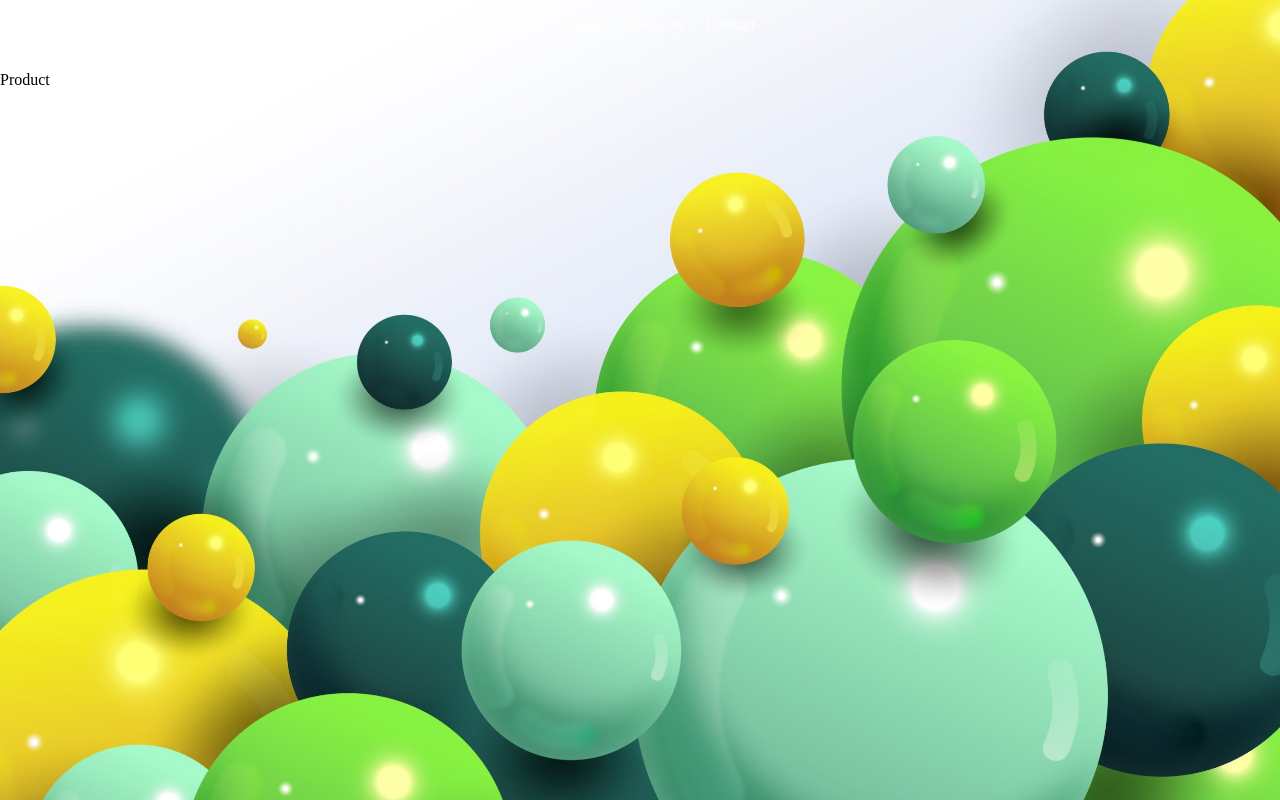
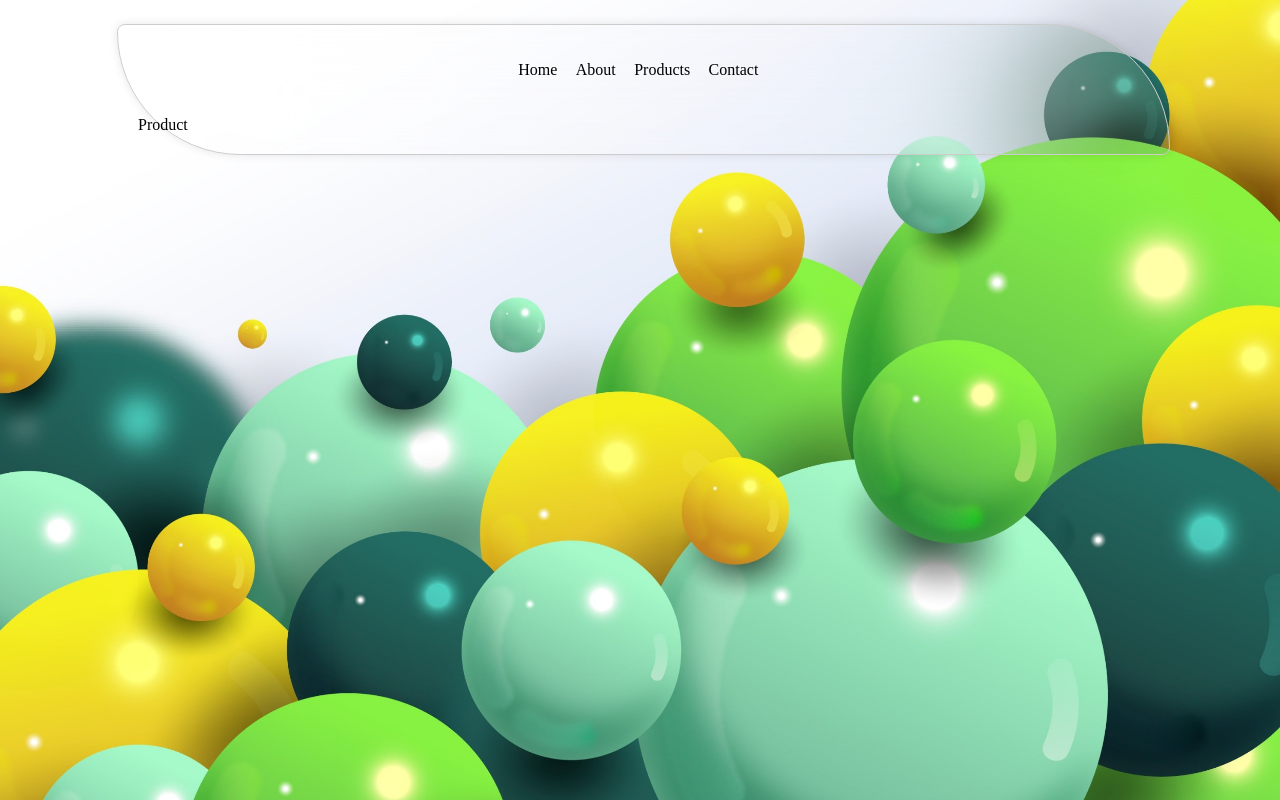
Before and after one commit to piratekingprem/square, a React (Create React App) app in the folder client/: page /product in a window 1280 px wide. Built offline with nearby package versions, Linux system fonts and the light colour scheme.

Commit message:
navbar inside the box

```diff
--- a/client/src/App.css
+++ b/client/src/App.css
@@ -33,7 +33,7 @@
 .navbar a {
   text-decoration: none;
   background-color: transparent;
-  color: white;
+  color: black;
 }
 .navbar a:a{
   background-color: rgb(236, 236, 23)
--- a/client/src/App.js
+++ b/client/src/App.js
@@ -1,7 +1,6 @@
 // App.js
 import React from 'react';
 import './App.css';
-import Navbar from './Components/Navbar';
 import { BrowserRouter, Route, Routes } from 'react-router-dom'
 import Product from '../src/Components/Product'
 import HomePage from './Components/HomePage';
@@ -10,7 +9,6 @@ import Contact from './Components/Contact';
 function App() {
   return (
     <div className="App">
-      <Navbar />
       <BrowserRouter>
         <Routes>
           <Route path='/' element={<HomePage/>} ></Route>
--- a/client/src/Components/AboutUs.js
+++ b/client/src/Components/AboutUs.js
@@ -1,8 +1,10 @@
 import React from 'react'
+import Navbar from './Navbar'
 
 function AboutUs() {
   return (
     <div className='aboutus box'>
+      <Navbar/>
       <p style={{margin: '4% 0% -7% 14%',fontWeight: 'bold',fontSize: '18px'}}>About Us</p>
       <div class="grid-container">
         <div class="grid-item about_us">
--- a/client/src/Components/Contact.js
+++ b/client/src/Components/Contact.js
@@ -1,8 +1,10 @@
 import React from 'react'
+import Navbar from './Navbar'
 
 function Contact() {
   return (
-    <div className='contact'>
+    <div className='contact box'>
+      <Navbar/>
       Contact
     </div>
   )
--- a/client/src/Components/HomePage.js
+++ b/client/src/Components/HomePage.js
@@ -1,10 +1,12 @@
 import React from 'react'
 import inner from '../WhatsApp_Image_2024-01-04_at_9.24.23_PM-removebg-preview.png'
+import Navbar from './Navbar'
 
 function HomePage() {
   return (
    <>
     <div className='homepage box'>
+      <Navbar/>
       <div class="grid-container">
           <div class="grid-item HomePageText">
             Your all in one it <br/> solutions.......
--- a/client/src/Components/Product.js
+++ b/client/src/Components/Product.js
@@ -1,8 +1,10 @@
 import React from 'react'
+import Navbar from './Navbar'
 
 function Product() {
   return (
-    <div className='product'>
+    <div className='product box'>
+      <Navbar/>
       Product
     </div>
   )
```
